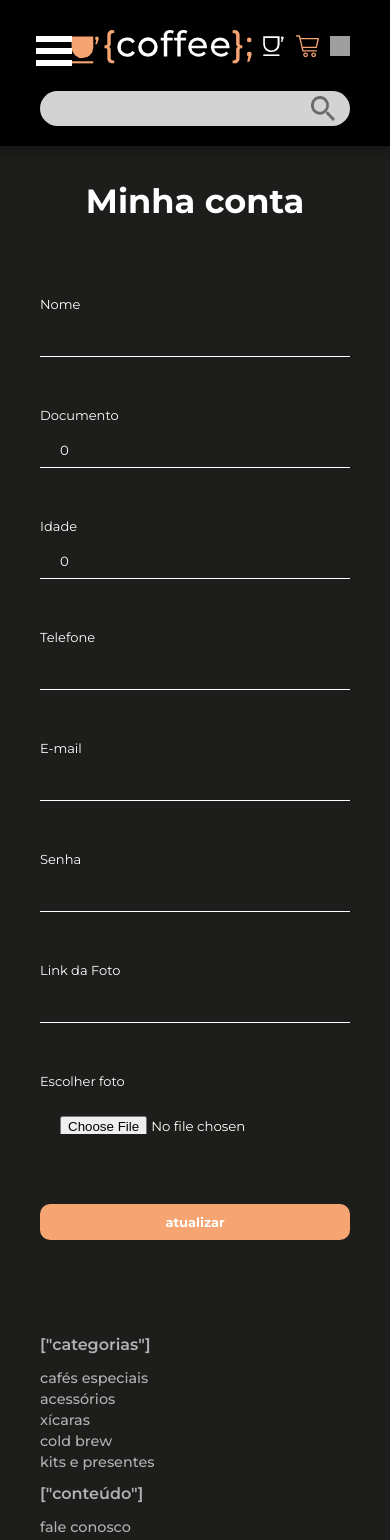
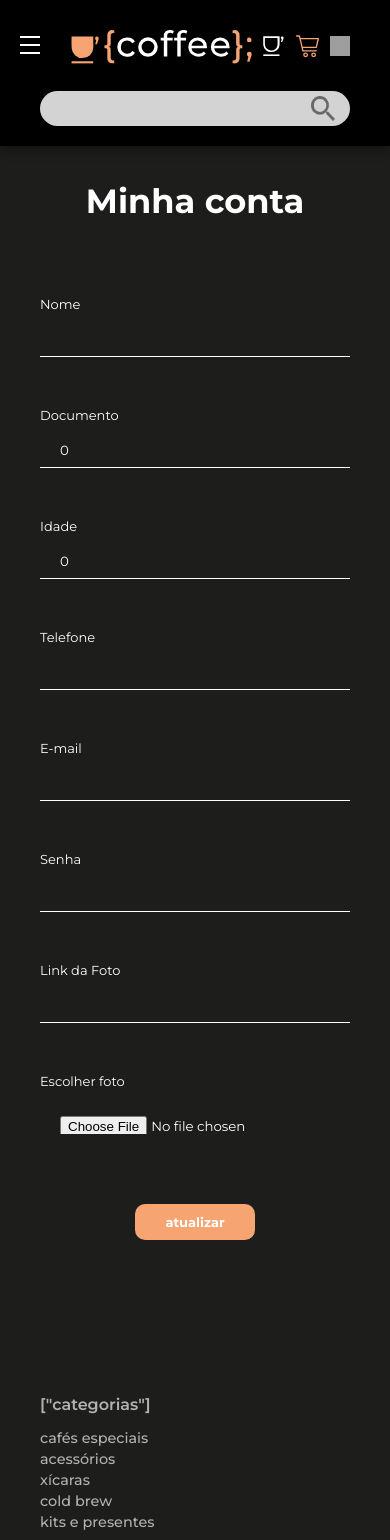
Before and after one commit to P-I-Digital-House/coffee, a React (Vite) app in the folder coffee-react/: page /usuario in a window 390 px wide. Shown: the top 1540 px of the page. Built offline with nearby package versions, Linux system fonts and the light colour scheme; no server answers; grey boxes are pictures that could not be loaded.

Commit message:
Corrigindo detalhes de css

```diff
--- a/coffee-react/src/components/NavMenu/navmenu.css
+++ b/coffee-react/src/components/NavMenu/navmenu.css
@@ -1,7 +1,7 @@
 /* Position and sizing of burger button */
 .bm-burger-button {
     position: absolute;
-    width: 36px;
+    width: 30px;
     height: 30px;
     left: 36px;
     top: 36px;
@@ -10,6 +10,7 @@
   /* Color/shape of burger icon bars */
   .bm-burger-bars {
     background: #fff;
+    height: 8% !important;
   }
 
   /* Color/shape of burger icon bars on hover*/
@@ -86,4 +87,9 @@
   .bm-menu-wrap {
     width: 300px !important;
   }
+  .bm-burger-button{
+    width: 20px;
+    height: 20px;
+    left: 20px;
+  }
  }
--- a/coffee-react/src/components/Usuarios/usuarios.css
+++ b/coffee-react/src/components/Usuarios/usuarios.css
@@ -12,6 +12,7 @@
 
 .container-usuarios {
     padding-top: 180px;
+    padding-bottom: 100px;
 }
 
 .detalhe-usuarios {
@@ -51,6 +52,11 @@
     border-bottom: none !important;
 }
 
+.update .btn-send {
+    width: auto;
+    padding: 10px 30px;
+}
+
 @media screen and (max-width:500px) {
     .update{
         padding: 15px 0px;
```
Also changed, not shown: 1 other file (tests, documents, lock files or other folders).
